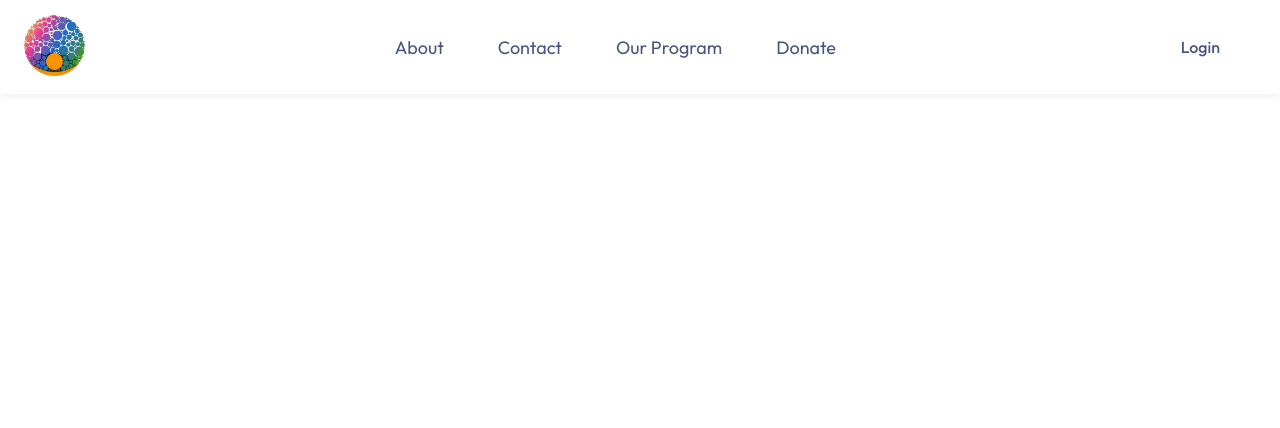
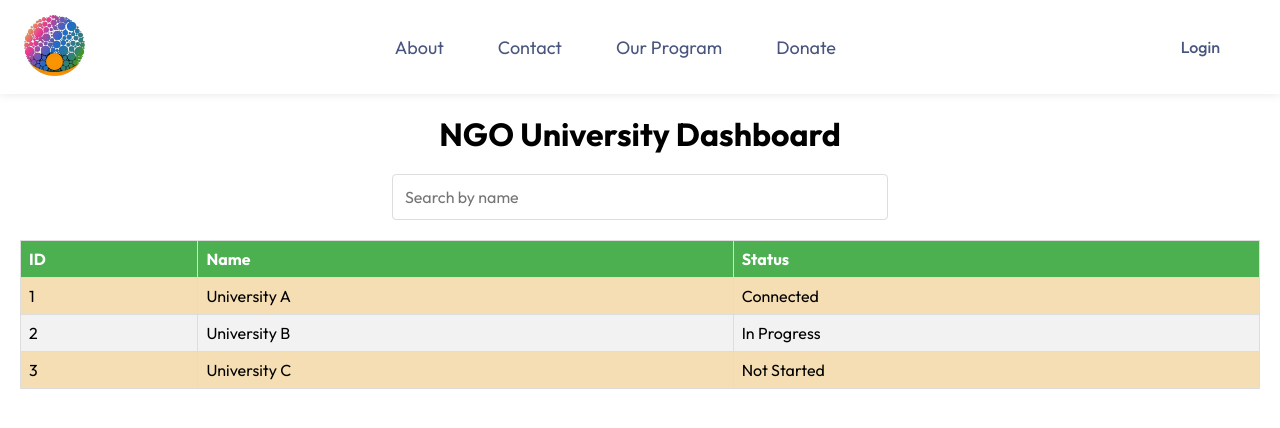
Before and after one commit to cfgbengaluru24/Team-58, a React (Vite) app in the folder React App/: page /dashboard in a window 1280 px wide. Shown: the top 428 px of the page. Built offline with nearby package versions, Linux system fonts and the light colour scheme; a web font is replaced by a local one.

Commit message:
search bar

```diff
--- a/React App/src/App.jsx
+++ b/React App/src/App.jsx
@@ -5,7 +5,7 @@ import SignUp from './components/Signup/Signup'
 import Home from './Pages/Home/Home'
 import { Route,Routes} from 'react-router-dom';
 import FeedbackPage from './Pages/FeedbackAnalysis'
-
+import Dashboard from './Pages/Dashboard/Dashboard'
 
 function App() {
 
@@ -27,6 +27,7 @@ function App() {
     <Routes>
         <Route path='/' element={<Home/>}/>
        <Route path='/feedback' element={<FeedbackPage/>}/>
+       <Route path='/dashboard' element={<Dashboard/>}/>
        {/*<Route path='/order' element={<Placeorder/>} />
        <Route path='/verify' element={<Verify/>}/>
        <Route path='/myorders' element={<MyOrders/>}/>  */}
--- /dev/null
+++ b/React App/src/Pages/Dashboard/Dashboard.css
@@ -0,0 +1,51 @@
+.dashboard {
+    padding: 20px;
+    font-family: Arial, sans-serif;
+  }
+
+  h1 {
+    text-align: center;
+    margin-bottom: 20px;
+  }
+
+  .university-table {
+    width: 100%;
+    border-collapse: collapse;
+    margin: 0 auto;
+  }
+
+  .university-table th, .university-table td {
+    border: 1px solid #ddd;
+    padding: 8px;
+    text-align: left;
+  }
+
+  .container {
+    display: flex;
+    justify-content: center; /* Horizontally centers the search bar */
+    align-items: center;     /* Vertically centers the search bar, if needed */
+  }
+
+  .university-table th {
+    background-color: #4CAF50;
+    color: white;
+  }
+
+  .university-table tr:nth-child(even) {
+    background-color: #f2f2f2;
+  }
+
+  .university-table tr:hover {
+    background-color: #ddd;
+  }
+
+  .search-bar {
+    width: 40%;
+    padding: 12px;
+    margin-bottom: 20px;
+    box-sizing: border-box;
+    border: 1px solid #ddd;
+    border-radius: 4px;
+    font-size: 16px;
+    display: block;
+  }
--- a/React App/src/Pages/Dashboard/Dashboard.jsx
+++ b/React App/src/Pages/Dashboard/Dashboard.jsx
@@ -1,134 +1,54 @@
-import React from 'react';
-import 'bootstrap/dist/css/bootstrap.min.css';
+import React, { useState } from 'react';
+import './Dashboard.css';
 
-function Dashboard() {
+const Dashboard = () => {
+  const [searchQuery, setSearchQuery] = useState('');
+  const [data] = useState([
+    { id: 1, name: 'University A', status: 'Connected' },
+    { id: 2, name: 'University B', status: 'In Progress' },
+    { id: 3, name: 'University C', status: 'Not Started' }
+  ]);
+
+  const handleSearchChange = (event) => {
+    setSearchQuery(event.target.value);
+  };
+
+  const filteredData = data.filter((item) =>
+    item.name.toLowerCase().includes(searchQuery.toLowerCase())
+  );
+
   return (
-    <div className="table-responsive small">
-      <table className="table table-striped table-sm">
+    <div className="dashboard">
+      <h1>NGO University Dashboard</h1>
+      <div class="container">
+      <input
+        type="text"
+        placeholder="Search by name"
+        value={searchQuery}
+        onChange={handleSearchChange}
+        className="search-bar"
+      />
+      </div>
+      <table className="university-table">
         <thead>
           <tr>
-            <th scope="col">S No.</th>
-            <th scope="col">University</th>
-            <th scope="col">Status</th>
+            <th>ID</th>
+            <th>Name</th>
+            <th>Status</th>
           </tr>
         </thead>
         <tbody>
-          <tr>
-            <td>1,001</td>
-            <td>random</td>
-            <td>data</td>
-            <td>placeholder</td>
-            <td>text</td>
-          </tr>
-          <tr>
-            <td>1,002</td>
-            <td>placeholder</td>
-            <td>irrelevant</td>
-            <td>visual</td>
-            <td>layout</td>
-          </tr>
-          <tr>
-            <td>1,003</td>
-            <td>data</td>
-            <td>rich</td>
-            <td>dashboard</td>
-            <td>tabular</td>
-          </tr>
-          <tr>
-            <td>1,003</td>
-            <td>information</td>
-            <td>placeholder</td>
-            <td>illustrative</td>
-            <td>data</td>
-          </tr>
-          <tr>
-            <td>1,004</td>
-            <td>text</td>
-            <td>random</td>
-            <td>layout</td>
-            <td>dashboard</td>
-          </tr>
-          <tr>
-            <td>1,005</td>
-            <td>dashboard</td>
-            <td>irrelevant</td>
-            <td>text</td>
-            <td>placeholder</td>
-          </tr>
-          <tr>
-            <td>1,006</td>
-            <td>dashboard</td>
-            <td>illustrative</td>
-            <td>rich</td>
-            <td>data</td>
-          </tr>
-          <tr>
-            <td>1,007</td>
-            <td>placeholder</td>
-            <td>tabular</td>
-            <td>information</td>
-            <td>irrelevant</td>
-          </tr>
-          <tr>
-            <td>1,008</td>
-            <td>random</td>
-            <td>data</td>
-            <td>placeholder</td>
-            <td>text</td>
-          </tr>
-          <tr>
-            <td>1,009</td>
-            <td>placeholder</td>
-            <td>irrelevant</td>
-            <td>visual</td>
-            <td>layout</td>
-          </tr>
-          <tr>
-            <td>1,010</td>
-            <td>data</td>
-            <td>rich</td>
-            <td>dashboard</td>
-            <td>tabular</td>
-          </tr>
-          <tr>
-            <td>1,011</td>
-            <td>information</td>
-            <td>placeholder</td>
-            <td>illustrative</td>
-            <td>data</td>
-          </tr>
-          <tr>
-            <td>1,012</td>
-            <td>text</td>
-            <td>placeholder</td>
-            <td>layout</td>
-            <td>dashboard</td>
-          </tr>
-          <tr>
-            <td>1,013</td>
-            <td>dashboard</td>
-            <td>irrelevant</td>
-            <td>text</td>
-            <td>visual</td>
-          </tr>
-          <tr>
-            <td>1,014</td>
-            <td>dashboard</td>
-            <td>illustrative</td>
-            <td>rich</td>
-            <td>data</td>
-          </tr>
-          <tr>
-            <td>1,015</td>
-            <td>random</td>
-            <td>tabular</td>
-            <td>information</td>
-            <td>text</td>
-          </tr>
+          {filteredData.map((item) => (
+            <tr key={item.id}>
+              <td>{item.id}</td>
+              <td>{item.name}</td>
+              <td>{item.status}</td>
+            </tr>
+          ))}
         </tbody>
       </table>
     </div>
   );
-}
+};
 
 export default Dashboard;
```
Also changed, not shown: React App/src/components/Donate/Donate.jsx (added).
